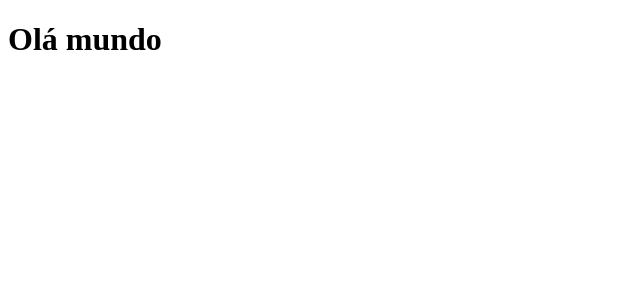
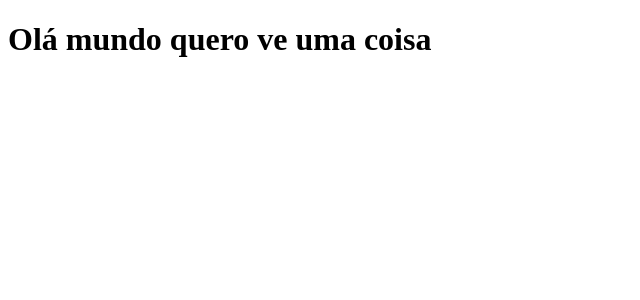
Before and after one commit to GuiFlesch/react-lets-dev, a React (Vite) app: page / in a window 1280 px wide. Shown: the top 300 px of the page, without its empty margins (0-640 px from the left). Built offline with nearby package versions, Linux system fonts and the light colour scheme.

Commit message:
testando commit pelo vs code

```diff
--- a/src/App.tsx
+++ b/src/App.tsx
@@ -4,7 +4,7 @@ function App() {
   return (
     <div>
       <h1>
-        Olá mundo
+        Olá mundo quero ve uma coisa
       </h1>
     </div>
 
```
